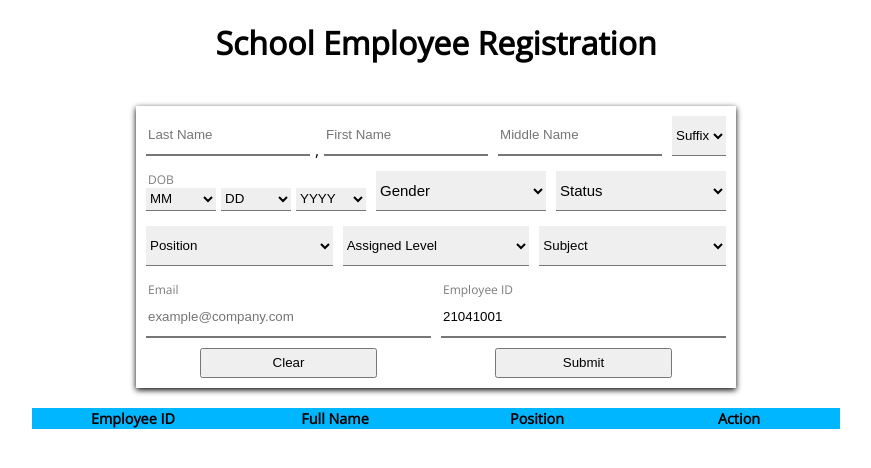
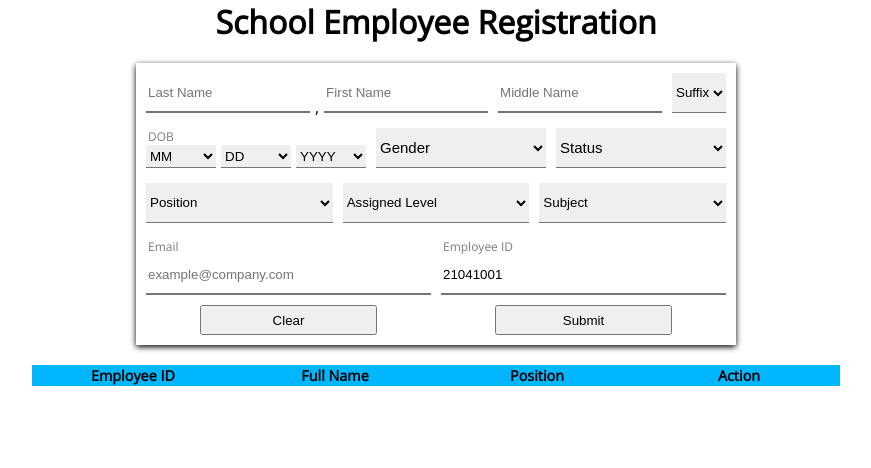
Before and after one commit to Lougerb/school-employee-registration, a website: page index.html in a window 1280 px wide. Shown: the whole page, without its empty margins (204-1075 px from the left). Drawn offline with nearby package versions, Linux system fonts and the light colour scheme.

Commit message:
restyle Header

```diff
--- a/styles.css
+++ b/styles.css
@@ -6,9 +6,14 @@ body {
   background-color: white;
 }
 header {
-  display: flex;
+  /* display: flex;
   justify-content: center;
-  align-items: center;
+  align-items: center; */
+  text-align: center;
+}
+header > h1 {
+  margin: 0;
+  padding: 0;
 }
 
 #container {
@@ -175,7 +180,6 @@ legend {
 }
 
 #dWrapper {
-  /* align-self: center; */
   padding: 10px;
   box-sizing: border-box;
   width: 200px;
```
